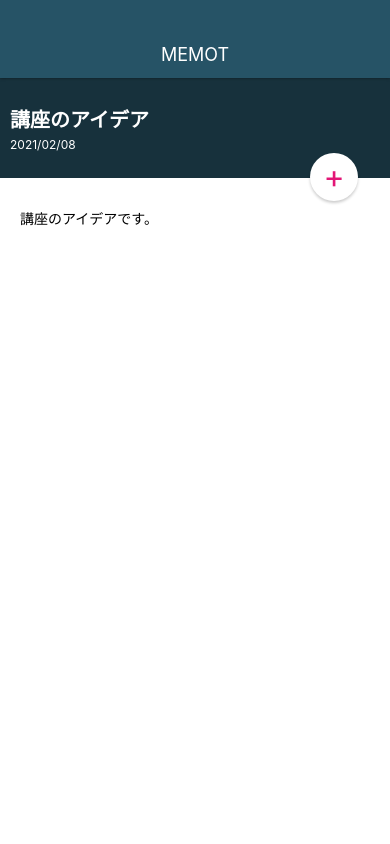
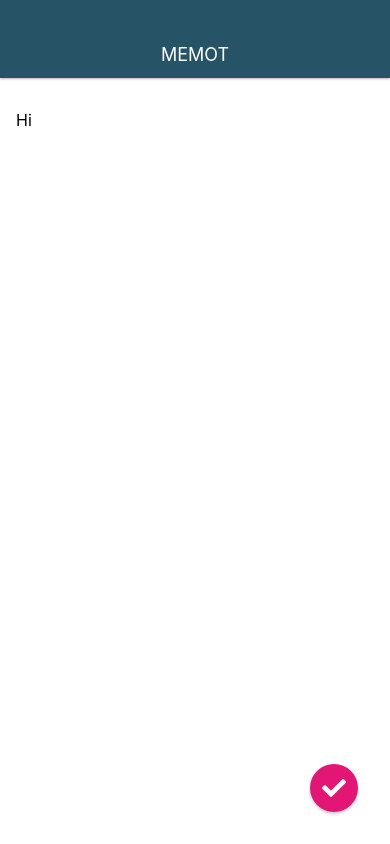
Before and after one commit to ffqwe/MemoApp, a React Native app: screen / in a window 390 px wide. Built offline with nearby package versions, Linux system fonts and the light colour scheme.

Commit message:
Create MemoEditScreen

```diff
--- a/App.js
+++ b/App.js
@@ -2,14 +2,14 @@
 import { StyleSheet, Text, View } from 'react-native';
 
 import Appbar from './src/components/Appbar';
-import MemoDetailScreen from './src/screens/MemoDetailScreen';
+import MemoEditScreen from './src/screens/MemoEditScreen';
 
 export default class App extends React.Component {
     render()  {
       return(
     <View style={styles.container}>
       <Appbar />
-      <MemoDetailScreen />
+      <MemoEditScreen />
     </View>
     );
   }
--- a/package.json
+++ b/package.json
@@ -8,7 +8,9 @@
     "eject": "expo eject"
   },
   "dependencies": {
+    "@expo/vector-icons": "^12.0.3",
     "expo": "~40.0.0",
+    "expo-font": "^9.0.0",
     "expo-status-bar": "~1.0.3",
     "react": "16.13.1",
     "react-dom": "16.13.1",
--- a/src/elements/CircleButton.js
+++ b/src/elements/CircleButton.js
@@ -1,9 +1,32 @@
 import React from 'react';
-import { StyleSheet, Text, View } from 'react-native';
+import { StyleSheet, View } from 'react-native';
+import * as Font from 'expo-font';
+import { createIconSet } from '@expo/vector-icons';
+import fontAwsome from '../../assets/fonts/fa-solid-900.ttf';
+
+
+const CustomIcon = createIconSet({
+  pencil: '\uf303',
+  plus: '\uf067',
+  check: '\uf00c',
+}, 'FontAwsome');
 
 class CircleButton extends React.Component {
+  state = {
+    fontLoaded: false,
+  }
+
+  async　componentDidMount() {
+    await Font.loadAsync({
+      FontAwsome: fontAwsome,
+    });
+
+    this.setState({ fontLoaded: true });
+  }
+
+
   render() {
-    const { style, color } = this.props;
+    const { name, style, color } = this.props;
 
     let bgColor = '#E31676';
     let textColor = '#fff';
@@ -15,9 +38,11 @@
 
     return (
       <View style={[styles.circleButton, style, { backgroundColor: bgColor }]}>
-        <Text style={[styles.circleButtonTitle, { color: textColor }]}>
-          {this.props.children}
-        </Text>
+        {
+          this.state.fontLoaded ? (
+            <CustomIcon name={name} style={[styles.circleButtonTitle, { color: textColor }]} />
+          ) : null
+        }
       </View>
     );
   }
@@ -39,7 +64,8 @@
     shadowRadius: 3,
   },
   circleButtonTitle: {
-    fontSize: 32,
+    fontFamily: 'FontAwsome',
+    fontSize: 24,
     lineHeight: 32,
   },
 });
--- a/src/screens/MemoDetailScreen.js
+++ b/src/screens/MemoDetailScreen.js
@@ -22,7 +22,7 @@
           </Text>
         </View>
 
-        <CircleButton　color= "white" style={styles.editButton}>+</CircleButton>
+        <CircleButton name="pencil"　color= "white" style={styles.editButton} />
       </View>
     );
   }
--- /dev/null
+++ b/src/screens/MemoEditScreen.js
@@ -0,0 +1,34 @@
+import React from 'react';
+import { StyleSheet, View, TextInput } from 'react-native';
+
+import CircleButton from '../elements/CircleButton';
+
+class MemoEditScreen extends React.Component {
+  render(){
+    return(
+      <View style={styles.container}>
+        <TextInput style={styles.memoEditInput} multiline value='Hi' />
+        <CircleButton name="check" />
+      </View>
+    );
+  }
+}
+
+const styles = StyleSheet.create({
+  container: {
+    flex: 1,
+    width: '100%',
+  },
+
+  memoEditInput: {
+    backgroundColor: '#fff',
+    flex: 1,
+    paddingTop: 32,
+    paddingLeft: 16,
+    paddingRight: 16,
+    paddingBottom: 16,
+    fontSize: 16,
+  },
+});
+
+export default MemoEditScreen;
--- a/src/screens/MemoListScreen.js
+++ b/src/screens/MemoListScreen.js
@@ -9,7 +9,7 @@
     return(
       <View style={styles.container}>
         <MemoList />
-        <CircleButton>+</CircleButton>
+        <CircleButton name="plus" />
       </View>
     );
   }
```
Also changed, not shown: assets/fonts/fa-solid-900.ttf (added), 1 other file (tests, documents, lock files or other folders).
